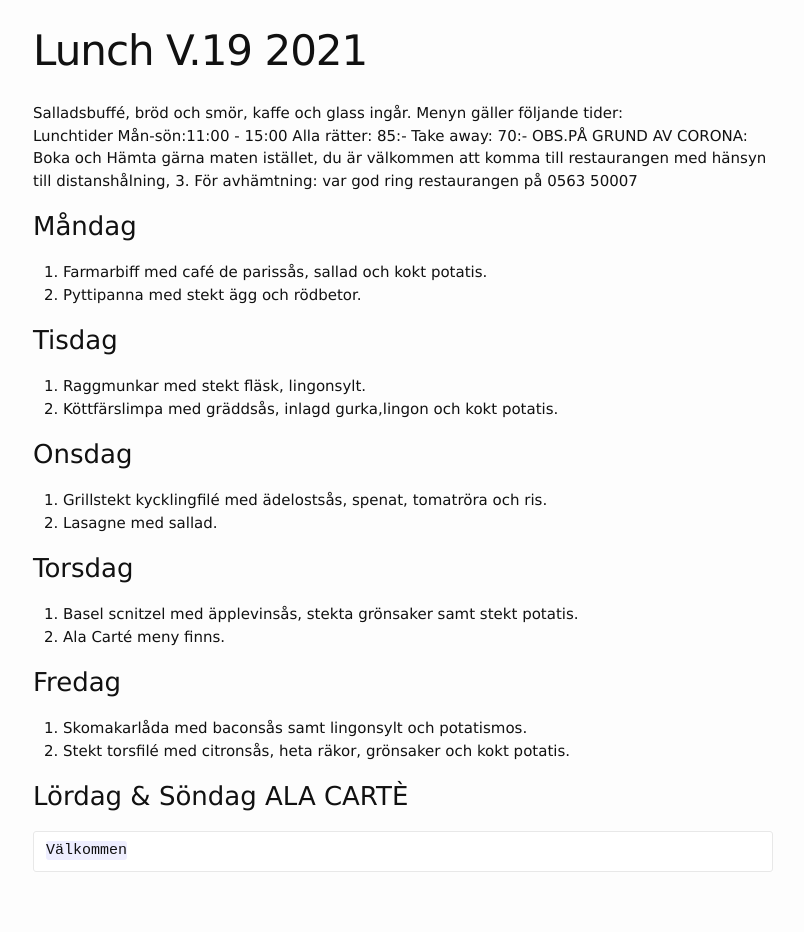
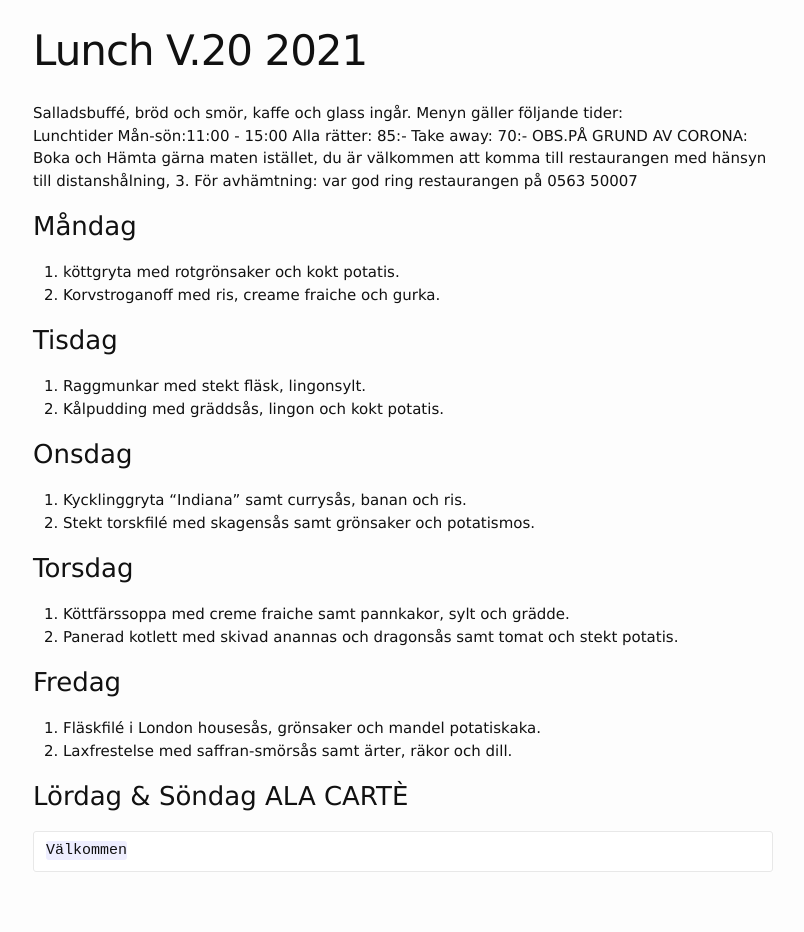
Before and after one commit to FarInn62/farinn62.github.io, a Jekyll site: the page built from lunch.md, in a window 1280 px wide. Shown: the whole page, without its empty margins (237-1041 px from the left). Built offline with Jekyll 4.4.1, drawn with Linux system fonts in a browser that asks for light colours.

Commit message:
Update lunch.md

```diff
--- a/lunch.md
+++ b/lunch.md
@@ -1,6 +1,6 @@
 ---
 layout: foodmenu
-title: Lunch V.19 2021
+title: Lunch V.20 2021
 permalink: /lunch/
 published: true
 ---
@@ -12,24 +12,24 @@ OBS.PÅ GRUND AV CORONA: Boka och Hämta gärna maten istället, du är välkomm
 
 
 ### Måndag
-1. Farmarbiff med café de parissås, sallad och kokt potatis.
-2. Pyttipanna med stekt ägg och rödbetor.
+1. köttgryta med rotgrönsaker och kokt potatis.
+2. Korvstroganoff med ris, creame fraiche och gurka.
 
 ### Tisdag
 1. Raggmunkar med stekt fläsk, lingonsylt.
-2. Köttfärslimpa med gräddsås, inlagd gurka,lingon och kokt potatis.
+2. Kålpudding med gräddsås, lingon och kokt potatis.
 
 ### Onsdag
-1. Grillstekt kycklingfilé med ädelostsås, spenat, tomatröra och ris.
-2. Lasagne med sallad.
+1. Kycklinggryta "Indiana" samt currysås, banan och ris.
+2. Stekt torskfilé med skagensås samt grönsaker och potatismos.
 
 ### Torsdag
-1. Basel scnitzel med äpplevinsås, stekta grönsaker samt stekt potatis.
-2. Ala Carté meny finns.
+1. Köttfärssoppa med creme fraiche samt pannkakor, sylt och grädde.
+2. Panerad kotlett med skivad anannas och dragonsås samt tomat och stekt potatis.
 
 ### Fredag
-1. Skomakarlåda med baconsås samt lingonsylt och potatismos.
-2. Stekt torsfilé med citronsås, heta räkor, grönsaker och kokt potatis.
+1. Fläskfilé i London housesås, grönsaker och mandel potatiskaka.
+2. Laxfrestelse med saffran-smörsås samt ärter, räkor och dill.
 
 
 ### Lördag & Söndag ALA CARTÈ
```
